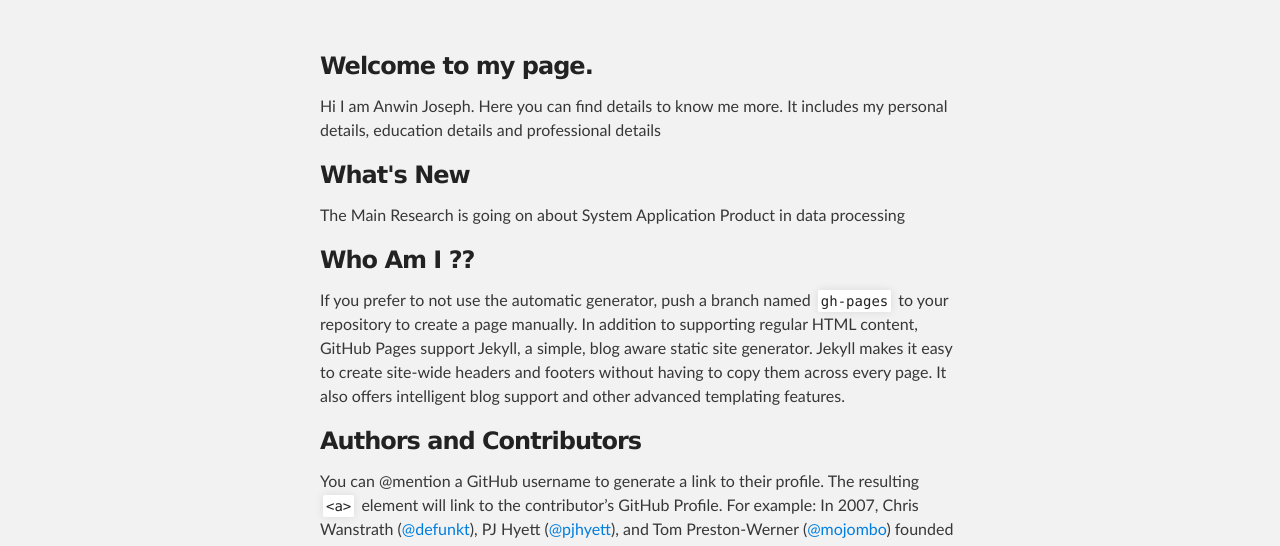
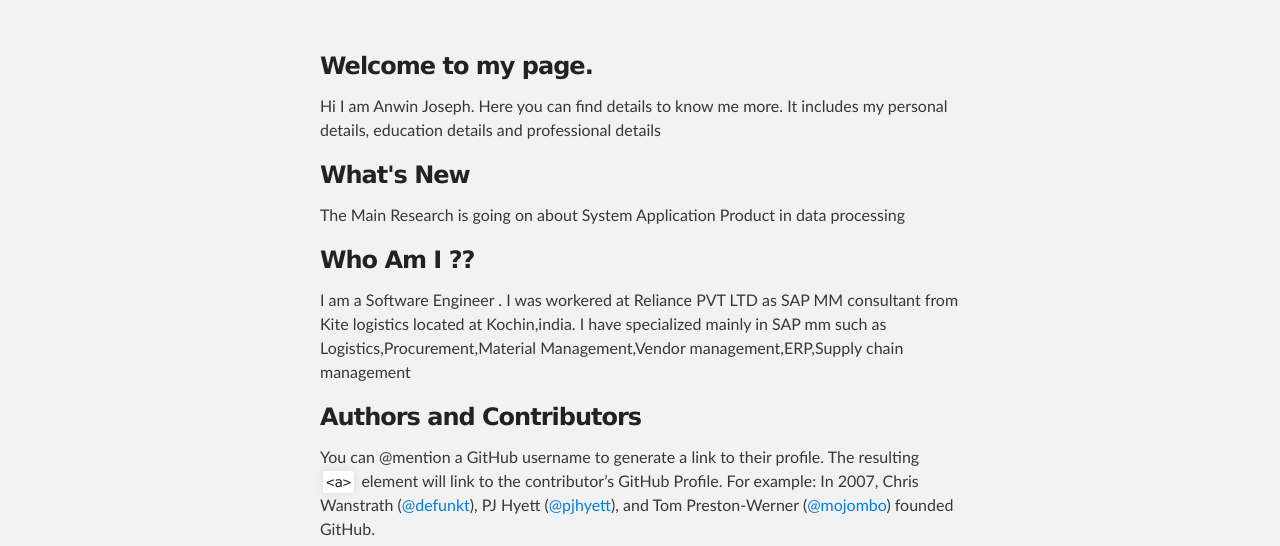
Before and after one commit to anwinjoseph/anwinjoseph.github.io, a plain HTML site: page index.html in a window 1280 px wide. Shown: the part 236-782 px from the top of the page. Drawn offline with Linux system fonts and the light colour scheme.

Commit message:
Update index.html

```diff
--- a/index.html
+++ b/index.html
@@ -39,7 +39,7 @@
 <h3>
 <a id="creating-pages-manually" class="anchor" href="#creating-pages-manually" aria-hidden="true"><span aria-hidden="true" class="octicon octicon-link"></span></a>Who Am I ??</h3>
 
-<p>If you prefer to not use the automatic generator, push a branch named <code>gh-pages</code> to your repository to create a page manually. In addition to supporting regular HTML content, GitHub Pages support Jekyll, a simple, blog aware static site generator. Jekyll makes it easy to create site-wide headers and footers without having to copy them across every page. It also offers intelligent blog support and other advanced templating features.</p>
+<p>I am a Software Engineer . I was  workered  at Reliance PVT LTD  as SAP MM consultant from Kite logistics located at Kochin,india. I have specialized mainly in SAP mm such as Logistics,Procurement,Material Management,Vendor management,ERP,Supply chain management </p>  </p>
 
 <h3>
 <a id="authors-and-contributors" class="anchor" href="#authors-and-contributors" aria-hidden="true"><span aria-hidden="true" class="octicon octicon-link"></span></a>Authors and Contributors</h3>
```
